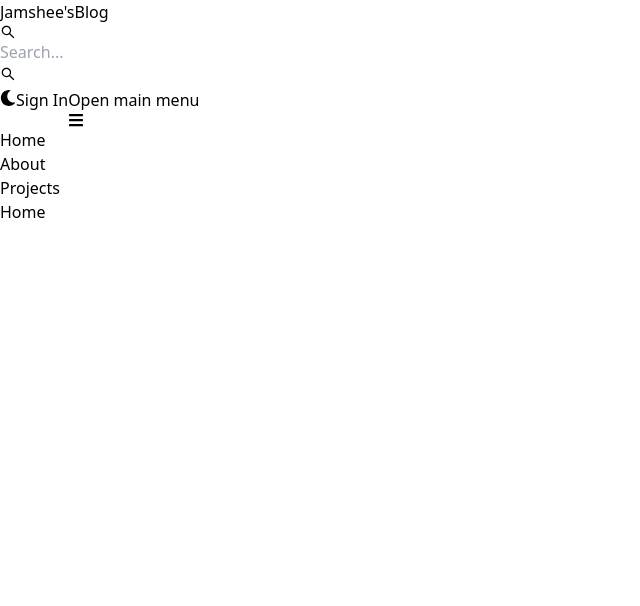
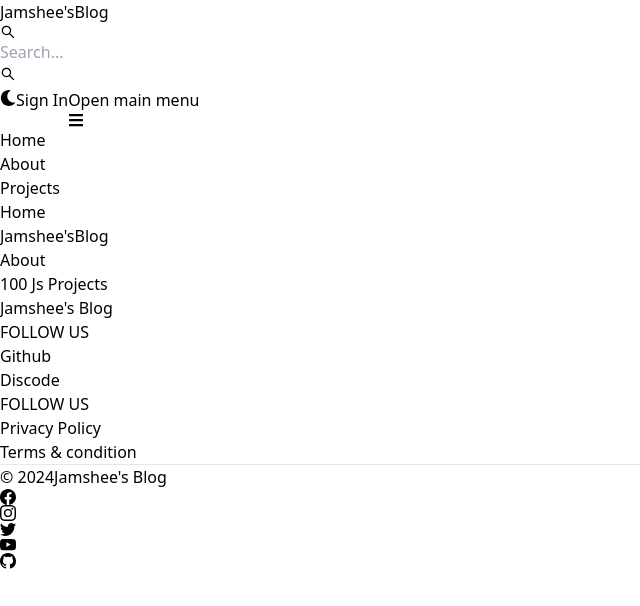
Before and after one commit to haneefasaku/jamshee-s-blog, a React (Vite) app in the folder client/: page / in a window 1280 px wide. Shown: the top 606 px of the page, without its empty margins (0-640 px from the left). Built offline with nearby package versions, Linux system fonts and the light colour scheme.

Commit message:
Create footer

```diff
--- a/client/src/routes/Root.jsx
+++ b/client/src/routes/Root.jsx
@@ -1,8 +1,9 @@
-import { Button, Navbar, TextInput } from "flowbite-react";
+import { Button, Footer, Navbar, TextInput } from "flowbite-react";
 import React from "react";
 import { Link, Outlet, useLocation } from "react-router-dom";
 import { AiOutlineSearch } from "react-icons/ai";
 import { FaMoon } from "react-icons/fa";
+import {BsFacebook, BsInstagram, BsTwitter, BsYoutube, BsGithub} from 'react-icons/bs'
 
 function Root() {
     const path = useLocation().pathname
@@ -61,7 +62,87 @@
         </Navbar>
       </header>
       <Outlet />
-      <footer></footer>
+      <Footer container className="border border-t-8 border-teal-500">
+        <div className="w-full max-w-7xl mx-auto">
+          <div className="grid w-full justify-between sm:flex md:grid-cols-1">
+            <div className="mt-5">
+                <Link
+                to={"/"}
+                className="items-center text-sm sm:text-xl font-semibold dark:text-white whitespace-nowrap"
+              >
+                <span className="px-2 py-1 bg-gradient-to-r from-indigo-500 via-purple-500 to-pink-500 rounded-lg text-white">
+                  Jamshee's
+                </span>
+                Blog
+              </Link>
+            </div>
+            <div className="grid grid-cols-2 gap-8  mt-4 sm:grid-cols-3">
+              <div>
+                <Footer.Title title='About'/>
+                <Footer.LinkGroup col>
+                  <Footer.Link
+                  href="https://google.com"
+                  target="_blank"
+                  rel="noopener noreferrer"
+                  >
+                    100 Js Projects
+                  </Footer.Link>
+                  <Footer.Link
+                  href="/about"
+                  target="_blank"
+                  rel="noopener noreferrer"
+                  >
+                    Jamshee's Blog
+                  </Footer.Link>
+                </Footer.LinkGroup>
+              </div>
+              <div>
+                <Footer.Title title='FOLLOW US'/>
+                <Footer.LinkGroup col>
+                  <Footer.Link
+                  href="https://github.com/haneefasaku"
+                  target="_blank"
+                  rel="noopener noreferrer"
+                  >
+                    Github
+                  </Footer.Link>
+                  <Footer.Link
+                  href="#"
+                  >
+                    Discode
+                  </Footer.Link>
+                </Footer.LinkGroup>
+              </div>
+              <div>
+                <Footer.Title title='FOLLOW US'/>
+                <Footer.LinkGroup col>
+                  <Footer.Link
+                  href="#"
+                  >
+                   Privacy Policy
+                  </Footer.Link>
+                  <Footer.Link href="#">
+                    Terms &amp; condition
+                  </Footer.Link>
+                </Footer.LinkGroup>
+              </div>
+            </div>
+          </div>
+          <Footer.Divider/>
+          <div className="w-full sm:flex sm:items-center sm:justify-between">
+            <Footer.Copyright href="#" by="Jamshee's Blog" year={new Date().getFullYear()}/>
+            <div className="flex gap-6 sm:mt-0 mt-4
+            sm:justify-center">
+              <Footer.Icon href="#" icon={BsFacebook}/>
+              <Footer.Icon href="#" icon={BsInstagram}/>
+              <Footer.Icon href="#" icon={BsTwitter}/>
+              <Footer.Icon href="#" icon={BsYoutube}/>
+              <Footer.Icon href="https://github.com/haneefasaku" icon={BsGithub}/>
+            </div>
+          </div>
+        </div>
+
+      </Footer>
     </>
   );
 }
```
